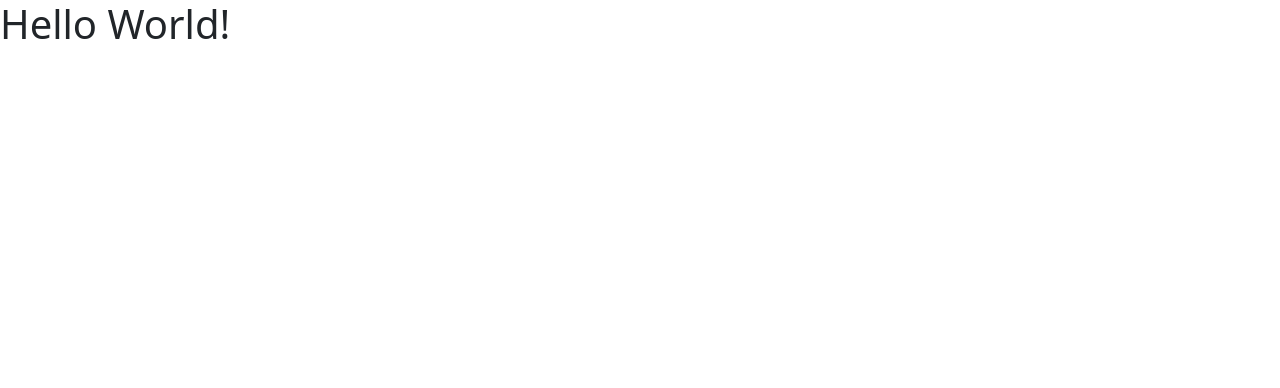
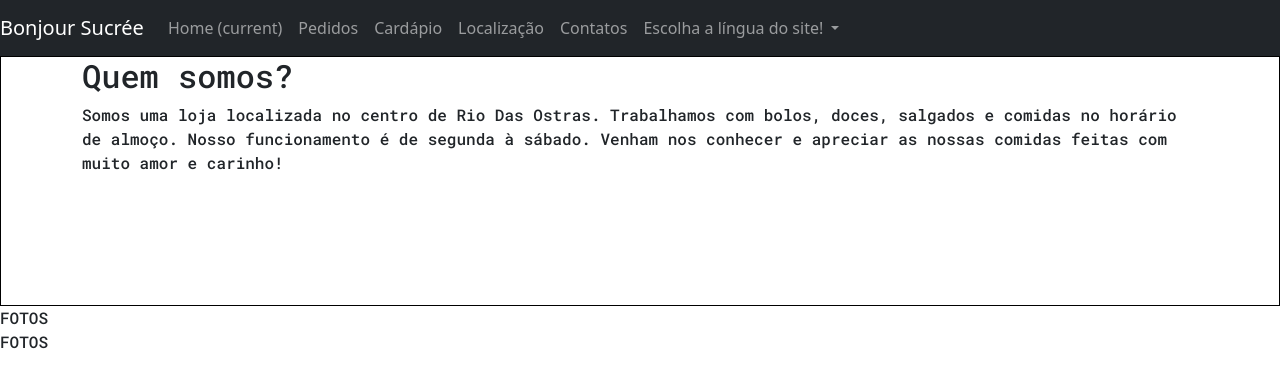
Before and after one commit to ViniciusAlba/bonjour-sucree, a plain HTML site: page index.html in a window 1280 px wide. Drawn offline with nearby package versions, Linux system fonts and the light colour scheme.

Commit message:
Added the header and some part of the main on html

```diff
--- a/index.html
+++ b/index.html
@@ -16,12 +16,99 @@
         <link rel="preconnect" href="https://fonts.gstatic.com">
         <link href="https://fonts.googleapis.com/css2?family=Roboto+Mono:ital,wght@0,500;0,600;0,700;1,500;1,600;1,700&display=swap" rel="stylesheet">
 
+        <!-- MAIN CSS -->
+        <link rel="stylesheet" href="main.css">
+
         <title>Bonjour Sucrée</title>
 
     </head>
     <body>
 
-        <h1>Hello World!</h1>
+        <header>
+
+            <nav class="navbar navbar-expand-lg navbar-dark bg-dark">
+                <a class="navbar-brand" href="#">Bonjour Sucrée</a>
+                <button class="navbar-toggler" type="button" data-toggle="collapse" data-target="#navbarSupportedContent" aria-controls="navbarSupportedContent" aria-expanded="false" aria-label="Toggle navigation">
+                    <span class="navbar-toggler-icon"></span>
+                </button>
+
+                <div class="collapse navbar-collapse" id="navbarSupportedContent">
+                    <ul class="navbar-nav mr-auto">
+                        <li class="nav-item active">
+                            <a class="nav-link" href="#">Home <span class="sr-only">(current)</span></a>
+                        </li>
+                        <li class="nav-item">
+                            <a class="nav-link" href="#">Pedidos</a>
+                        </li>
+                        <li class="nav-item">
+                            <a class="nav-link" href="#">Cardápio</a>
+                        </li>
+                        <li class="nav-item">
+                            <a class="nav-link" href="#">Localização</a>
+                        </li>
+                        <li class="nav-item">
+                            <a class="nav-link" href="#">Contatos</a>
+                        </li>
+                        <li class="nav-item dropdown">
+                            <a class="nav-link dropdown-toggle" href="#" id="navbarDropdown" role="button" data-toggle="dropdown" aria-haspopup="true" aria-expanded="false">
+                                Escolha a língua do site!
+                            </a>
+                            <div class="dropdown-menu" aria-labelledby="navbarDropdown">
+                                <a class="dropdown-item" href="#">Português</a>
+                                <a class="dropdown-item" href="#">Inglês</a>
+                            </div>
+                        </li>
+                    </ul>
+                </div>
+            </nav>
+
+        </header>
+
+        <main>
+
+            <section>
+
+                <div class="informations">
+
+                    <div class="container">
+
+                        <h2>Quem somos?</h2>
+                        <p>
+                            Somos uma loja localizada no centro de Rio Das Ostras. Trabalhamos com bolos, doces, salgados e comidas no horário de almoço.
+                            Nosso funcionamento é de segunda à sábado. Venham nos conhecer e apreciar as nossas comidas feitas com muito amor e carinho!
+                        </p>
+
+                    </div>
+
+
+                </div>
+
+
+            </section>
+
+            <section>
+
+                <div>
+
+                    FOTOS
+
+                </div>
+
+                <div>
+
+                    FOTOS
+
+                </div>
+
+            </section>
+
+        </main>
+
+        <footer>
+
+
+
+        </footer>
 
     </body>
 
--- a/main.css
+++ b/main.css
@@ -1,3 +1,9 @@
 * {
     font-family: 'Roboto Mono', monospace;
 }
+
+.informations {
+    border: 1px solid black;
+    width: 100%;
+    height: 250px;
+}
```
